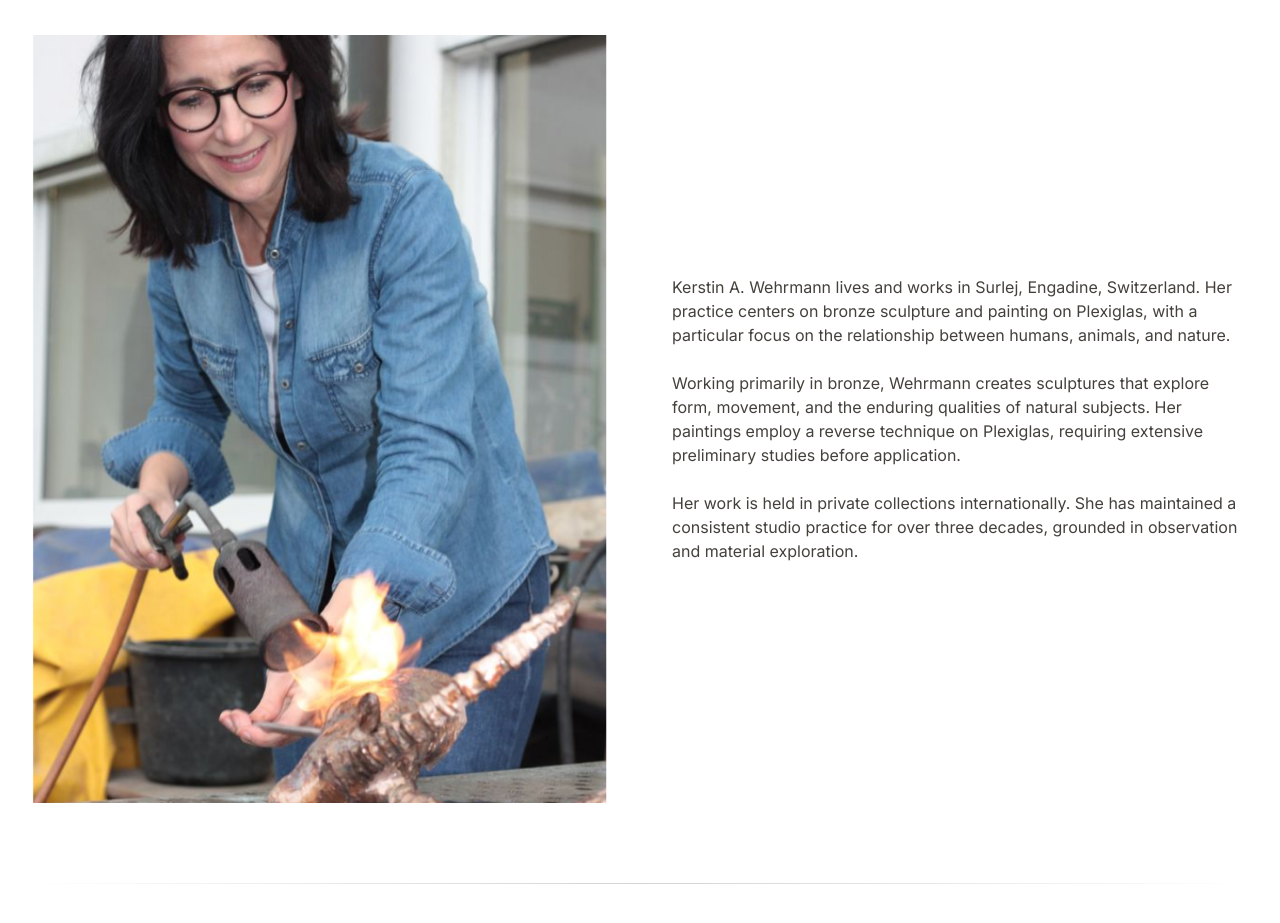
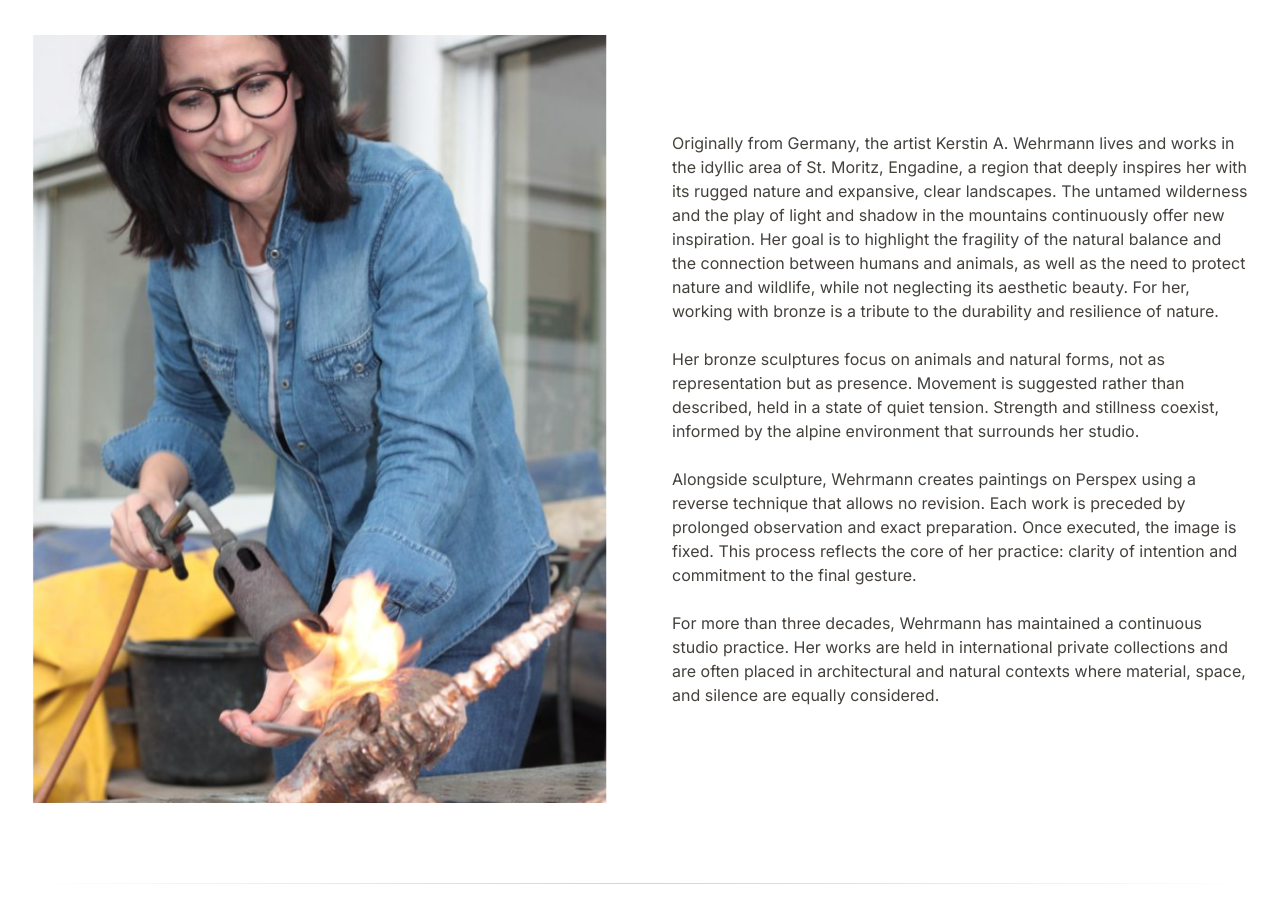
Before and after one commit to dianabombi/Kerstin-Wehrmann, a React (Create React App) app: page / in a window 1280 px wide. Shown: the part 7780-8703 px from the top of the page. Built offline with nearby package versions, Linux system fonts and the light colour scheme.

Commit message:
update of information in Section About

```diff
--- a/src/components/ArtistInformation.tsx
+++ b/src/components/ArtistInformation.tsx
@@ -21,15 +21,19 @@ const ArtistInformation = () => {
 
           <div className="space-y-4 sm:space-y-6">
             <p className="text-sm sm:text-base font-sans text-stone-700 leading-relaxed">
-              Kerstin A. Wehrmann lives and works in Surlej, Engadine, Switzerland. Her practice centers on bronze sculpture and painting on Plexiglas, with a particular focus on the relationship between humans, animals, and nature.
+              Originally from Germany, the artist Kerstin A. Wehrmann lives and works in the idyllic area of St. Moritz, Engadine, a region that deeply inspires her with its rugged nature and expansive, clear landscapes. The untamed wilderness and the play of light and shadow in the mountains continuously offer new inspiration. Her goal is to highlight the fragility of the natural balance and the connection between humans and animals, as well as the need to protect nature and wildlife, while not neglecting its aesthetic beauty. For her, working with bronze is a tribute to the durability and resilience of nature.
             </p>
 
             <p className="text-sm sm:text-base font-sans text-stone-700 leading-relaxed">
-              Working primarily in bronze, Wehrmann creates sculptures that explore form, movement, and the enduring qualities of natural subjects. Her paintings employ a reverse technique on Plexiglas, requiring extensive preliminary studies before application.
+              Her bronze sculptures focus on animals and natural forms, not as representation but as presence. Movement is suggested rather than described, held in a state of quiet tension. Strength and stillness coexist, informed by the alpine environment that surrounds her studio.
             </p>
 
             <p className="text-sm sm:text-base font-sans text-stone-700 leading-relaxed">
-              Her work is held in private collections internationally. She has maintained a consistent studio practice for over three decades, grounded in observation and material exploration.
+              Alongside sculpture, Wehrmann creates paintings on Perspex using a reverse technique that allows no revision. Each work is preceded by prolonged observation and exact preparation. Once executed, the image is fixed. This process reflects the core of her practice: clarity of intention and commitment to the final gesture.
+            </p>
+
+            <p className="text-sm sm:text-base font-sans text-stone-700 leading-relaxed">
+              For more than three decades, Wehrmann has maintained a continuous studio practice. Her works are held in international private collections and are often placed in architectural and natural contexts where material, space, and silence are equally considered.
             </p>
           </div>
         </div>
```
